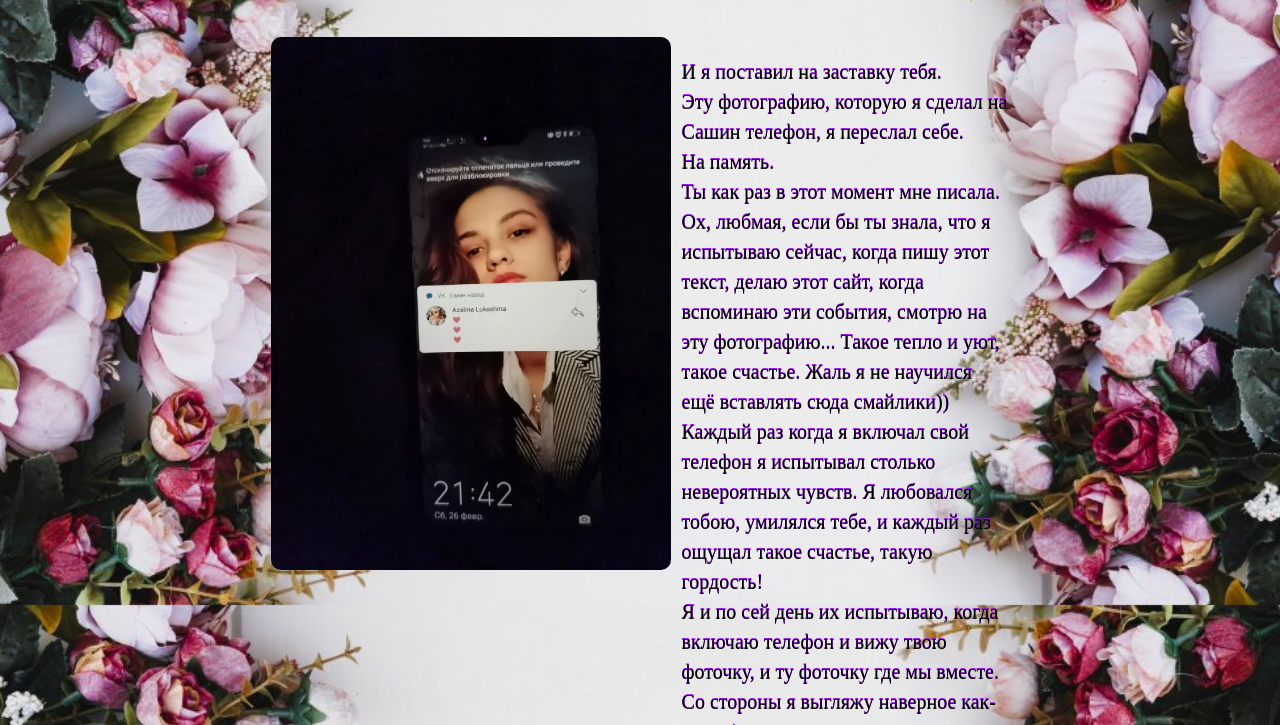
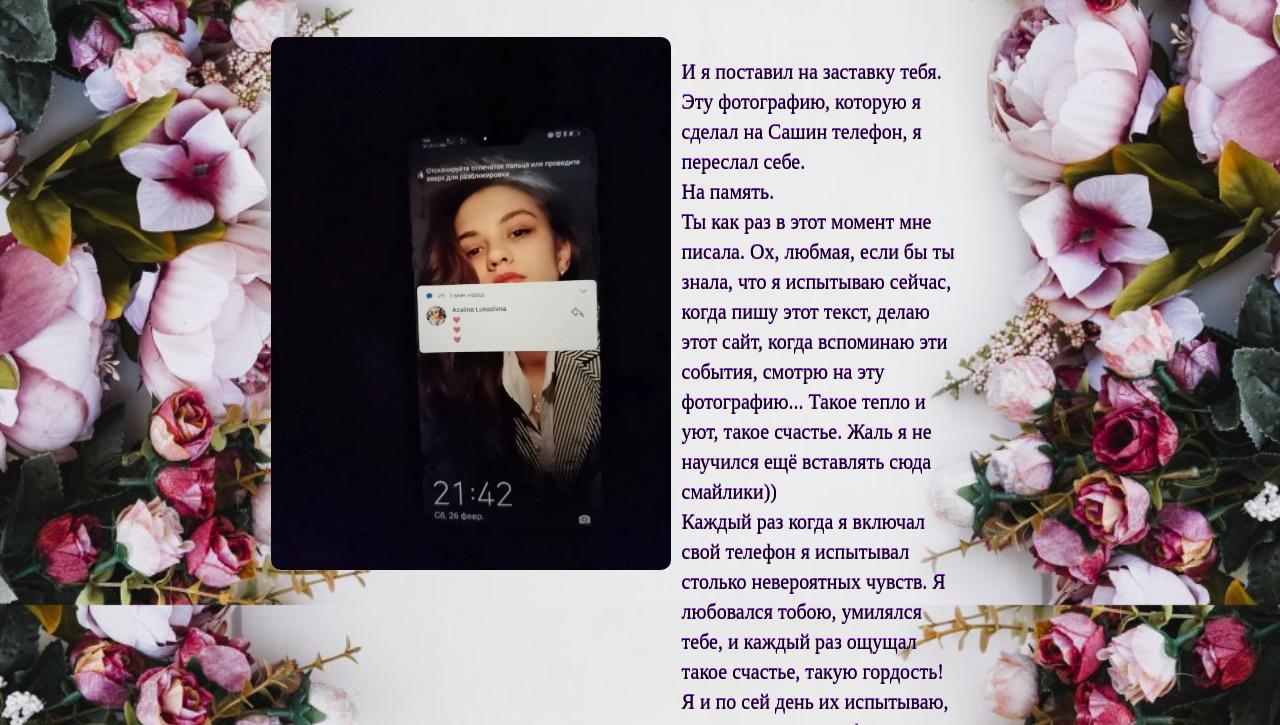
Before and after one commit to Mademoll/Something-interesting, a plain HTML site: page index.html in a window 1280 px wide. Shown: the part 1795-2520 px from the top of the page. Drawn offline with Linux system fonts and the light colour scheme.

Commit message:
Update style.css

```diff
--- a/style.css
+++ b/style.css
@@ -64,7 +64,7 @@ h1{
 
 }
 .text3{
-	margin:-30px 0 0 3%;
+	margin:-30px 14% 0 3%;
 	font-size: 20px;
 	line-height: 30px;
 	text-shadow: -0 -1px 0 #9807F9;
```
